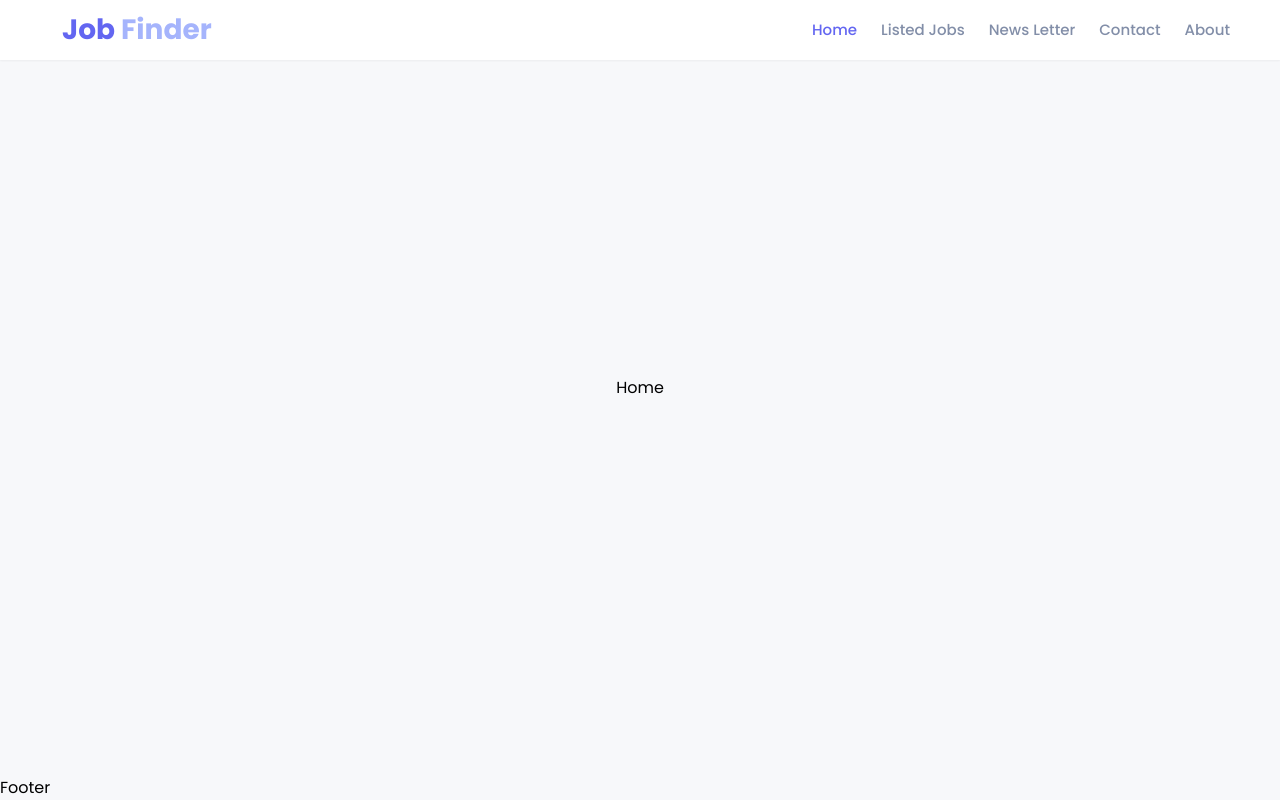
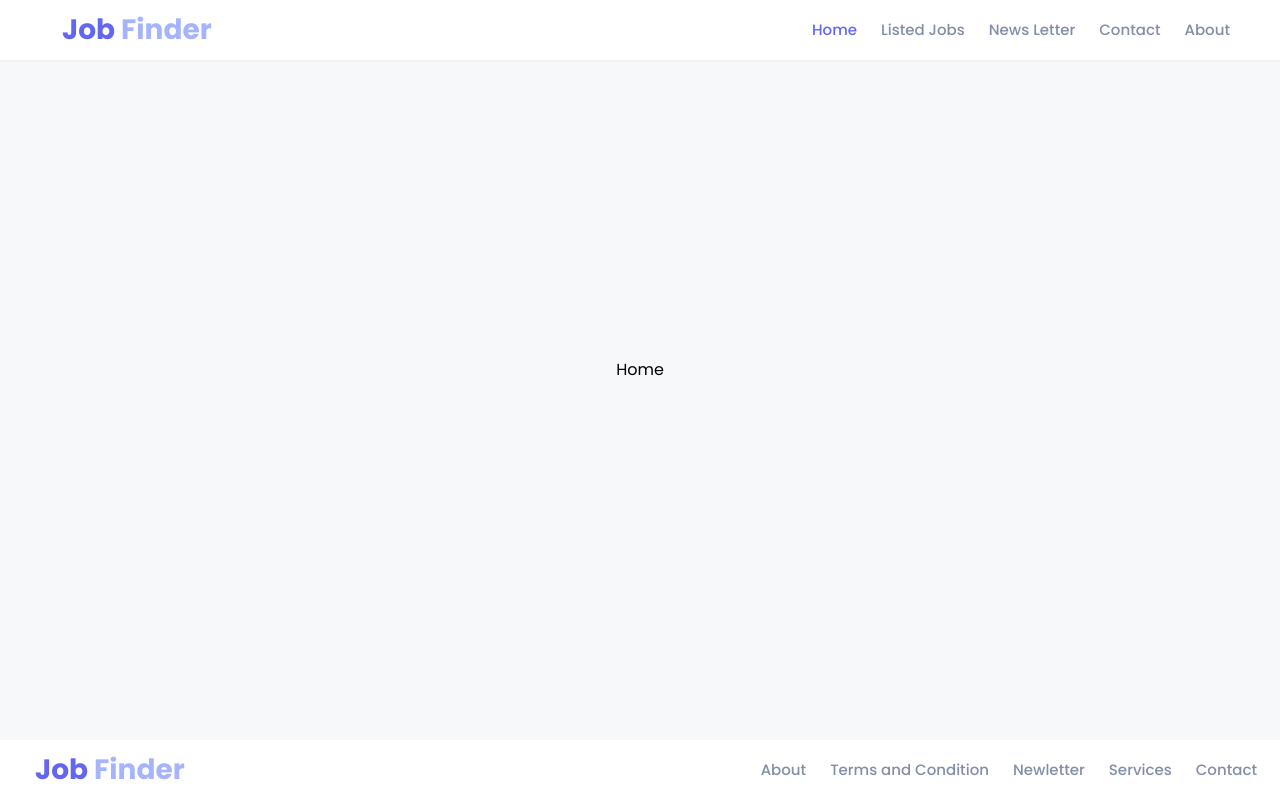
Before and after one commit to abdulhamid469/reactjs-job-finding-app, a React (Vite) app: page / in a window 1280 px wide. Built offline with nearby package versions, Linux system fonts and the light colour scheme.

Commit message:
Footer completed and some in home

```diff
--- a/src/components/Footer/index.tsx
+++ b/src/components/Footer/index.tsx
@@ -1,6 +1,31 @@
+import { useNavigate } from "react-router";
+
 const Footer = () => {
+  const navigate = useNavigate();
+    const footerLinks = [
+      { title: "About", path: "" },
+      { title: "Terms and Condition", path: "" },
+      { title: "Newletter", path: "" },
+      { title: "Services", path: "" },
+      { title: "Contact", path: "" },
+    ];
   return (
-    <footer className="w-full">Footer</footer>
+    <footer className="w-full md:h-[60px] h-auto py-5 md:py-0 bg-white shadow-sm flex">
+      <div className="flex md:flex-row flex-col md:h-[60px] h-full w-full md:gap-0 gap-6 md:px[65px] px-[23px] md:items-center justify-between items-start">
+        <div className="text-indigo-500 font-bold text-[28px] cursor-pointer md:ml-[12px]" onClick={() => navigate("/")}>
+          <span>Job </span><span className="text-indigo-300">Finder</span>
+        </div>
+        <div className="flex md:flex-row flex-col md:items-center items-start md:gap-6 gap-4">
+          {
+            footerLinks.map((footerlink, index:number) => {
+              return (
+                <a href={footerlink.path} key={index} className="font-medium text-[15px] text-[#828ea8] transition-all duration-200 hover:text-indigo-500">{footerlink.title}</a>
+              )
+            })
+          }
+        </div>
+      </div>
+    </footer>
   )
 }
 
--- a/src/pages/Home/index.tsx
+++ b/src/pages/Home/index.tsx
@@ -1,6 +1,6 @@
 const Home = () => {
   return (
-    <div className="w-full h-screen top-0 left-0 flex justify-center items-center">Home</div>
+    <div className="w-full md:px-[50px] px-23 h-screen top-0 left-0 flex justify-center items-center">Home</div>
   )
 }
 
```
